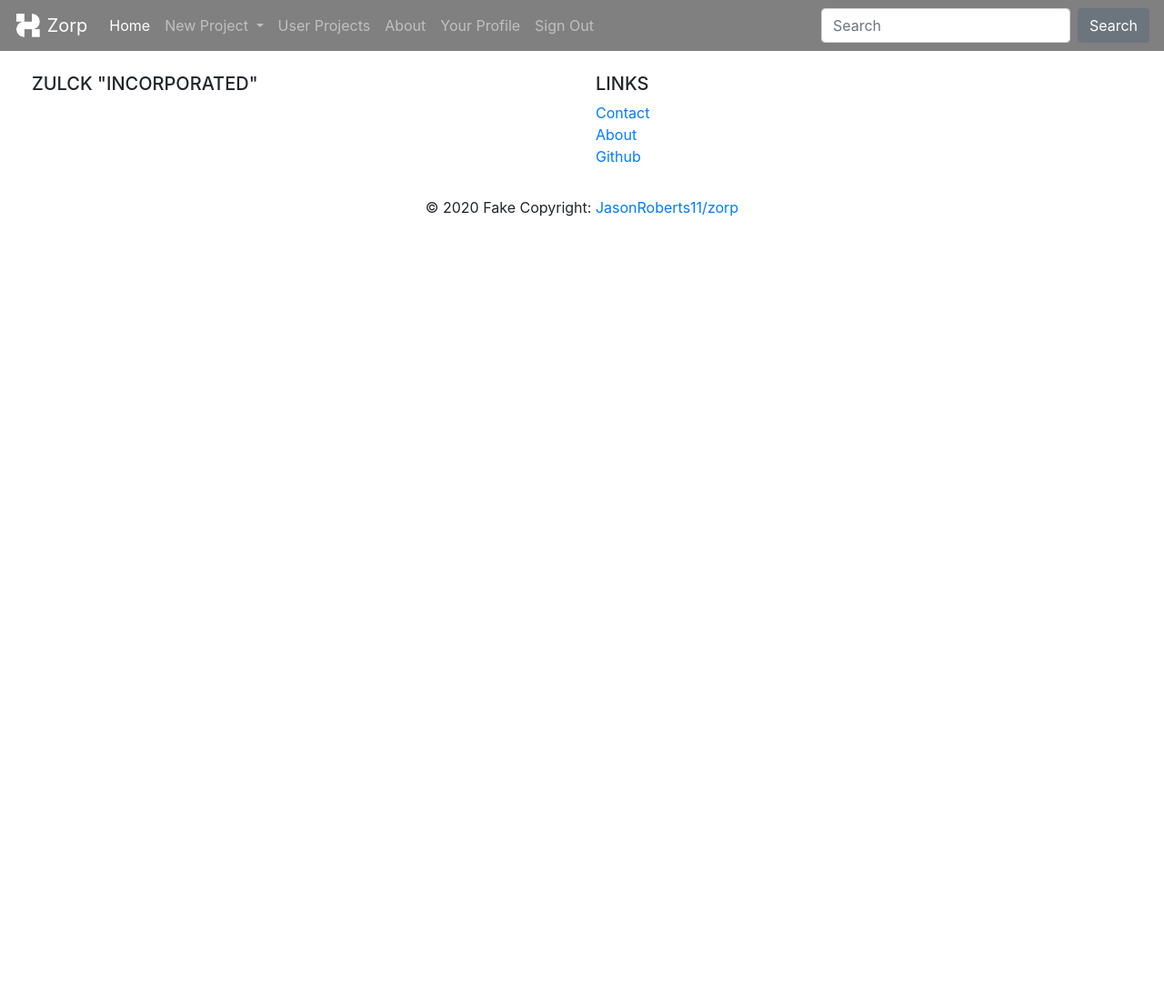
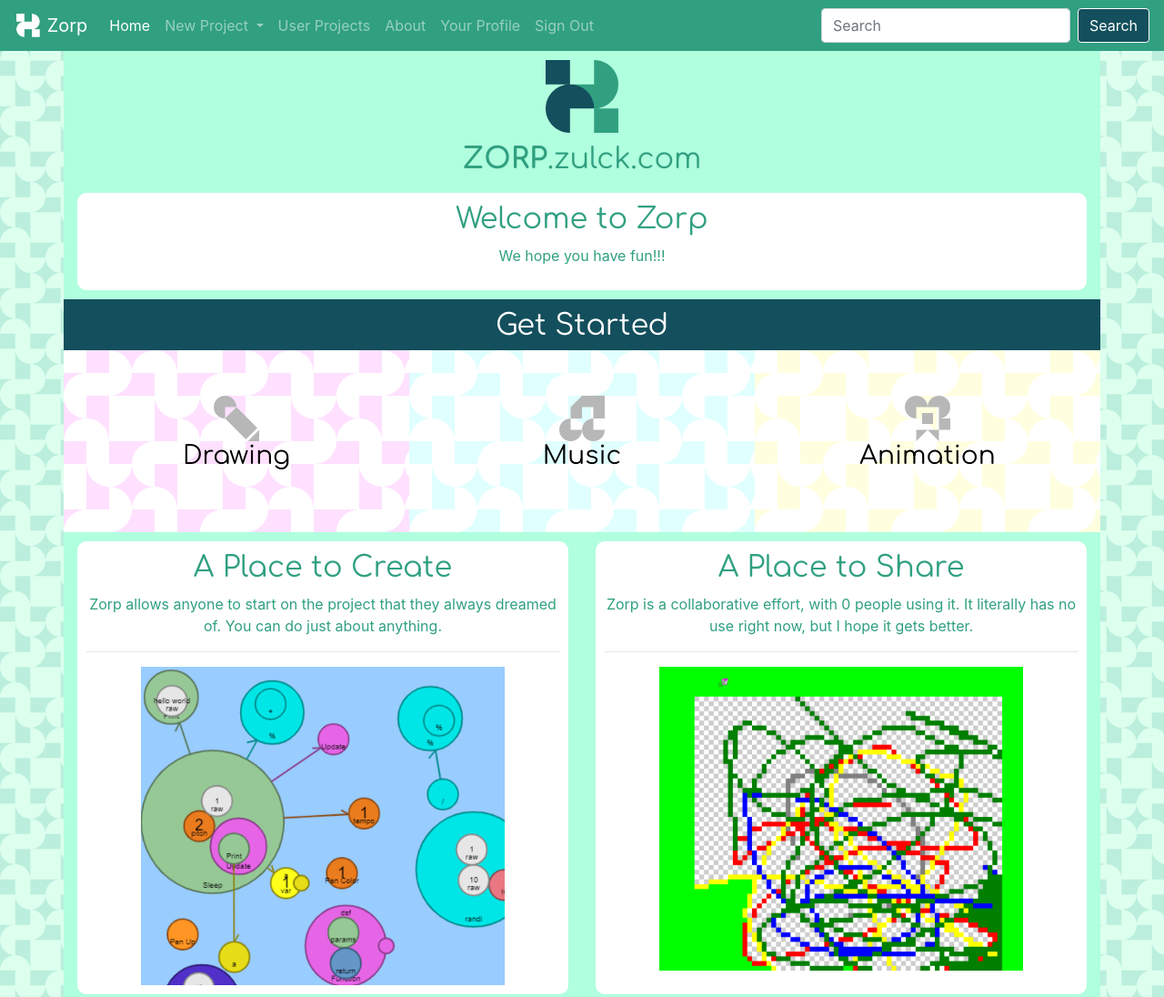
Before and after one commit to JasonRoberts11/zorp, a plain HTML site: page index.html in a window 1280 px wide. Shown: the top 1096 px of the page at 91% size. Before the commit the page ends 800 px from the top, so only its background shows below. Drawn offline with nearby package versions, Linux system fonts and the light colour scheme; a web font is replaced by a local one.

Commit message:
Whelp Done with main

```diff
--- a/index.html
+++ b/index.html
@@ -2,10 +2,12 @@
 <html lang="en" dir="ltr">
   <head>
     <meta charset="utf-8">
+    <meta name="viewport" content="width=device-width, initial-scale=1, shrink-to-fit=no">
     <link rel="stylesheet" href="https://stackpath.bootstrapcdn.com/bootstrap/4.4.1/css/bootstrap.min.css" integrity="sha384-Vkoo8x4CGsO3+Hhxv8T/Q5PaXtkKtu6ug5TOeNV6gBiFeWPGFN9MuhOf23Q9Ifjh" crossorigin="anonymous">
     <title>Zorp</title>
     <link rel='stylesheet' href='style.css'/>
     <link rel="shortcut icon" href="images/logo.png"/>
+    <link href="https://fonts.googleapis.com/css?family=Comfortaa:400,700|Quattrocento&display=swap" rel="stylesheet">
   </head>
   <body>
   <nav class="navbar navbar-expand-lg navbar-dark bg-primary">
@@ -27,9 +29,9 @@
                 New Project
               </a>
               <div class="dropdown-menu" aria-labelledby="navbarDropdown">
-                <a class="dropdown-item" href="#">Drawing</a>
-                <a class="dropdown-item" href="#">Music</a>
-                <a class="dropdown-item" href="#">Animation</a>
+                <a class="dropdown-item" href="project.html?drawing">Drawing</a>
+                <a class="dropdown-item" href="project.html?music">Music</a>
+                <a class="dropdown-item" href="project.html?animation">Animation</a>
               </div>
             </li>
       <li class="nav-item">
@@ -52,6 +54,75 @@
   </div>
 </nav>
 
+<!-- main -->
+<div class="container maincont">
+  <div class="row">
+    <div class="col title">
+      <img src="images/logocolor.png"><h1><strong>ZORP</strong>.zulck.com</h1>
+    </div>
+  </div>
+  <div class="row cord">
+    <div class="col-sm">
+      <div class="cont">
+        <h2 class="comfortaa centered">Welcome to Zorp</h2>
+        <p>We hope you have fun!!!</p>
+      </div>
+    </div>
+  </div>
+  <div class="row bg-secondary white">
+    <div class="col">
+    <h2 class="centered style1">Get Started</h2>
+  </div>
+</div>
+  <div class="row">
+    <div class="col-sm asm">
+      <a href="project.html?drawing">
+        <div class="bg-col1 create">
+        <img src="images/draw.png">
+        <h3>Drawing</h3>
+      </div>
+      </a>
+    </div>
+    <div class="col-sm asm">
+        <a href="project.html?music">
+          <div class="bg-col2 create">
+        <img src="images/music.png">
+      <h3>Music</h3>
+    </div>
+    </a>
+    </div>
+    <div class="col-sm asm">
+        <a href="project.html?animation">
+<div class="bg-col3 create">
+      <img src="images/anime.png">
+      <h3>Animation</h3>
+    </div>
+    </a>
+    </div>
+  </div>
+  <div class="row cord">
+    <div class="col-sm">
+      <div class="cont">
+        <h2 class="comfortaa centered">A Place to Create</h2>
+        <p>Zorp allows anyone to start on the project that they always dreamed of.
+        You can do just about anything.</p>
+        <hr>
+        <img src="images/create.png">
+      </div>
+    </div>
+    <div class="col-sm">
+      <div class="cont">
+        <h2 class="comfortaa centered">A Place to Share</h2>
+        <p>Zorp is a collaborative effort, with 0 people using it.
+        It literally has no use right now, but I hope it gets better.
+      </p>
+      <hr>
+        <img src="images/share.png">
+      </div>
+    </div>
+  </div>
+
+</div>
 
 <!-- Footer -->
 <footer class="page-footer font-small blue pt-4">
@@ -72,10 +143,10 @@
         <h5 class="text-uppercase">Links</h5>
         <ul class="list-unstyled">
           <li>
-            <a href="#!">Contact</a>
+            <a href="about.html#contact">Contact</a>
           </li>
           <li>
-            <a href="#!">About</a>
+            <a href="about.html">About</a>
           </li>
           <li>
             <a href="https://github.com/JasonRoberts11/zorp">Github</a>
@@ -86,7 +157,7 @@
     </div>
   </div>
   <!-- Copyright -->
-  <div class="footer-copyright text-center py-3">© 2020 Fake Copyright:
+  <div class="footer-copyright text-center py-3">GNU Public License:
     <a href="https://github.com/JasonRoberts11/zorp">JasonRoberts11/zorp</a>
   </div>
 </footer>
--- a/style.css
+++ b/style.css
@@ -1,16 +1,172 @@
 *{
   //border:1px solid black;
 }
+body{
+  background: #bbeedd;
+
+  background-image: url('images/tile2.png');
+  background-size: 100px 100px;
+}
 
 .bg-primary{
-  background-color: grey !important;
+  background-color: #30a080 !important;
+}
+.bg-secondary{
+    background: #134f5c !important;
+}
+
+.bg-col1{
+  background: #FFE0FF;
+  background-image: url('images/tile1.png');
+  background-size: 150px 150px;
+}
+.bg-col1:hover{
+  background: #FF80FF;
+  background-image: url('images/tile1.png');
+  background-size: 150px 150px;
+}
+.bg-col2{
+  background: #E0FFFF;
+  background-image: url('images/tile1.png');
+  background-size: 150px 150px;
+}
+.bg-col2:hover{
+  background: #80FFFF;
+  background-image: url('images/tile1.png');
+  background-size: 150px 150px;
+}
+.bg-col3{
+  background: #FFFFE0;
+  background-image: url('images/tile1.png');
+  background-size: 150px 150px;
+}
+.bg-col3:hover{
+  background: #FFFF80;
+  background-image: url('images/tile1.png');
+  background-size: 150px 150px;
+}
+.create{
+  margin:0px;
+  width: 100%;
+  text-align: center;
+  font-family: 'Comfortaa', cursive;
+  font-weight:bolder;
+  height:200px;
+  padding-top:50px;
+}
+.create img{
+  width:50px;
+}
+
+.asm a{
+  text-decoration: none;
+  color:black;
+  }
+.asm{
+  margin:0;
+  padding:0;
+}
+
+.cont{
+  border-radius: 10px;
+  background-color: #ffffff;
+  width: 100%;
+
+  height:100%;
+  padding: 10px;
+  color: #30a080;
+  text-align: center;
+  overflow: hidden
+
+}
+
+
+.cont img{
+  width:100%;
+  max-width: 400px;
+}
+.comfortaa{
+  font-family: 'Comfortaa', cursive;
+
+}
+.maincont{
+  background-color: #b0ffde;
+}
+.cord{
+  //background-color: #30a080;
+  padding-top: 10px;
+  padding-bottom: 10px;
 }
 
 .btn-secondary{
-  //background-color: blue !important;
-  //border: blue 1px solid !important;
+  background-color: #134f5c !important;
+  border: #ffffff 1px solid !important;
 }
 
 .left-padding{
   padding-left: 20px;
 }
+.title{
+  text-align: center;
+  margin-top: 10px;
+}
+.title h1{
+  color: #30a080;
+  font-size: 2em;
+  font-family: 'Comfortaa', cursive;
+  padding-top:10px;
+}
+.title img{
+  width: 80px;
+}
+.style1{
+  font-family: 'Comfortaa', cursive;
+  padding-top: 10px;
+}
+
+
+.centered{
+  text-align: center;
+}
+
+footer{
+  background-color: #30a080 !important;
+  color: white !important;
+}
+.white{
+  color: white;
+}
+
+.list-unstyled li a{
+  color: white;
+}
+.footer-copyright a{
+  color: white;
+}
+
+.maingreen{
+  color: #30a080;
+}
+.darkgreen{
+  color: #30a080;
+}
+/*
+font-family: 'Alfa Slab One', cursive;
+font-family: 'Bowlby One SC', cursive;
+font-family: 'Comfortaa', cursive;
+font-family: 'Quattrocento', serif;
+*/
+/* Mobile Styles */
+@media only screen and (max-width: 400px) {
+
+}
+
+/* Tablet Styles */
+@media only screen and (min-width: 401px) and (max-width: 960px) {
+
+}
+
+/* Desktop Styles */
+@media only screen and (min-width: 961px) {
+
+}
```
Also changed, not shown: about.html (+103 -0 lines), profile.html (+104 -0 lines), project.html (+104 -0 lines), search.html (+103 -0 lines), images/anime.png (added), images/create.PNG (added), images/draw.png (added), images/logocolor.png (added), images/music.png (added), images/share.PNG (added), images/tile.png (added), images/tile1.png (added), images/tile2.png (added).
